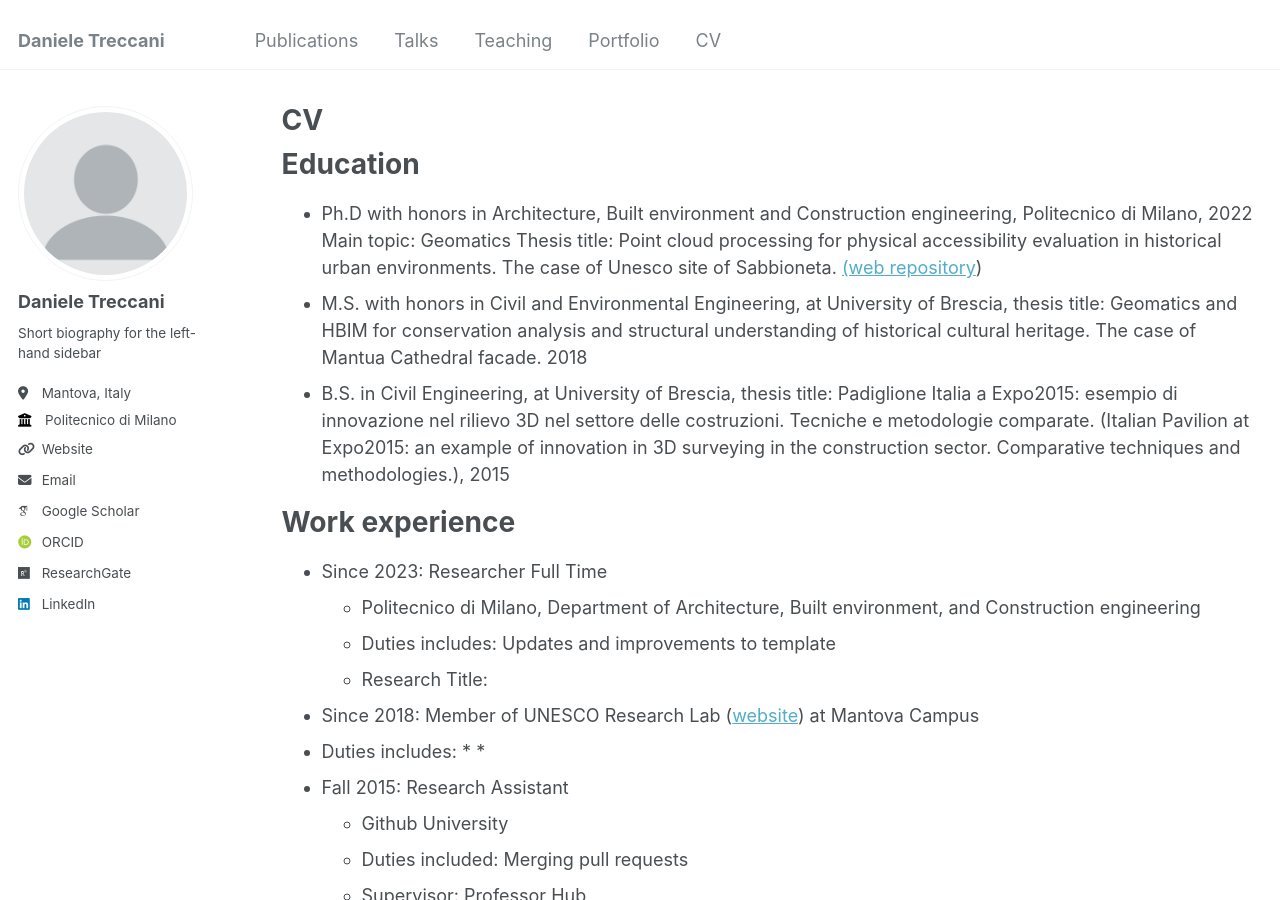
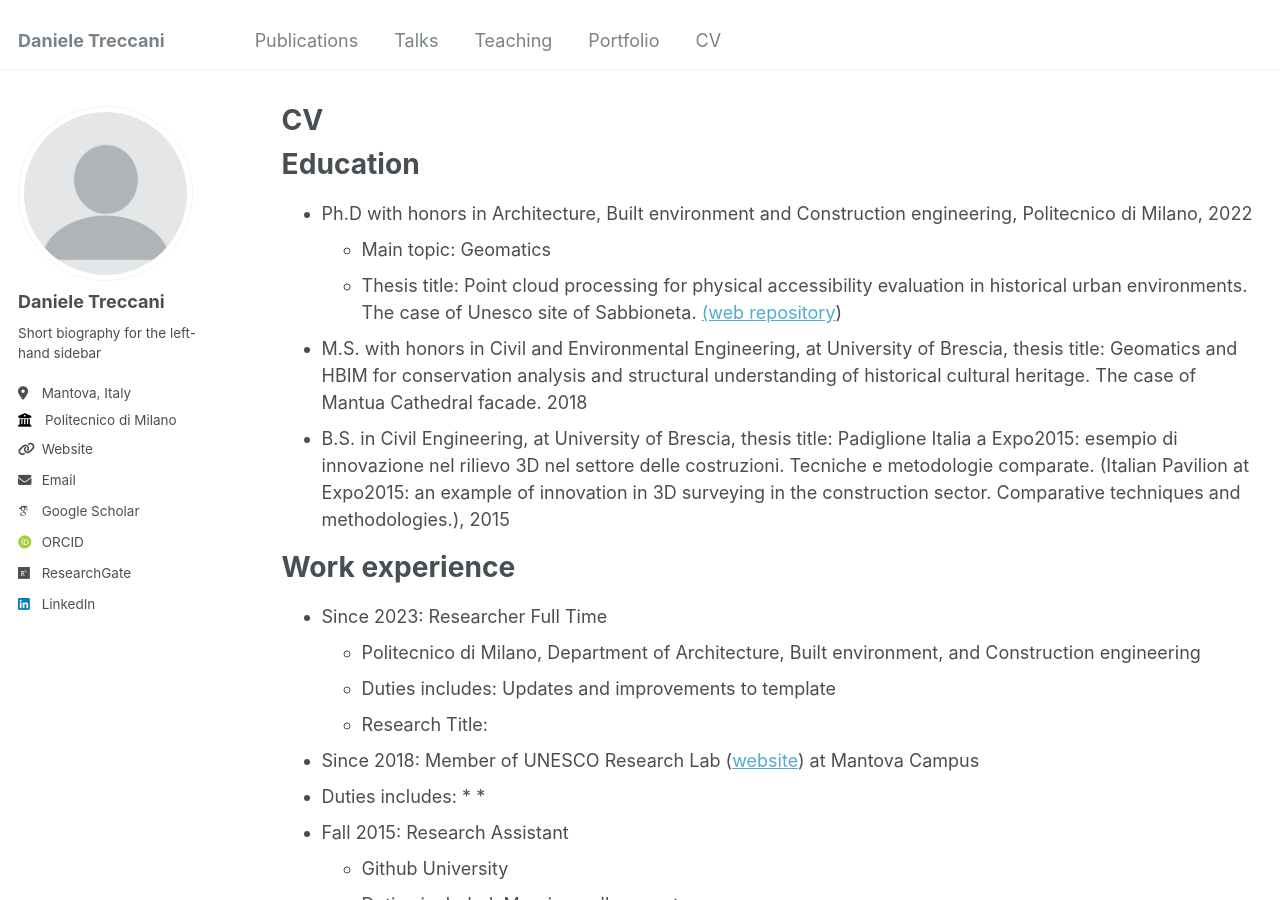
Before and after one commit to DanTRK/DanTRK.github.io, a Jekyll site: the page built from _pages/cv.md, in a window 1280 px wide and 900 px high. Built offline with Jekyll 4.4.1, drawn with Linux system fonts in a browser that asks for light colours; some web fonts are replaced.

Commit message:
Update cv.md

```diff
--- a/_pages/cv.md
+++ b/_pages/cv.md
@@ -12,8 +12,8 @@ redirect_from:
 Education
 ======
 * Ph.D with honors in Architecture, Built environment and Construction engineering, Politecnico di Milano, 2022
-Main topic: Geomatics
-Thesis title: Point cloud processing for physical accessibility evaluation in historical urban environments. The case of Unesco site of Sabbioneta. [(web repository](https://www.politesi.polimi.it/handle/10589/192194))
+  * Main topic: Geomatics
+  * Thesis title: Point cloud processing for physical accessibility evaluation in historical urban environments. The case of Unesco site of Sabbioneta. [(web repository](https://www.politesi.polimi.it/handle/10589/192194))
 * M.S. with honors in Civil and Environmental Engineering, at University of Brescia, thesis title: Geomatics and HBIM for conservation analysis and structural understanding of historical cultural heritage. The case of Mantua Cathedral facade. 2018
 * B.S. in Civil Engineering, at University of Brescia, thesis title: Padiglione Italia a Expo2015: esempio di innovazione nel rilievo 3D nel settore delle costruzioni. Tecniche e metodologie comparate. (Italian Pavilion at Expo2015: an example of innovation in 3D surveying in the construction sector. Comparative techniques and methodologies.), 2015
 
```
